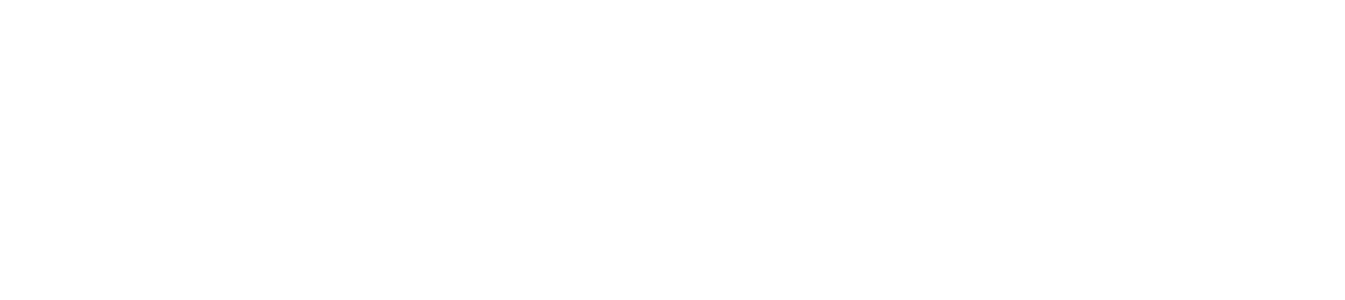
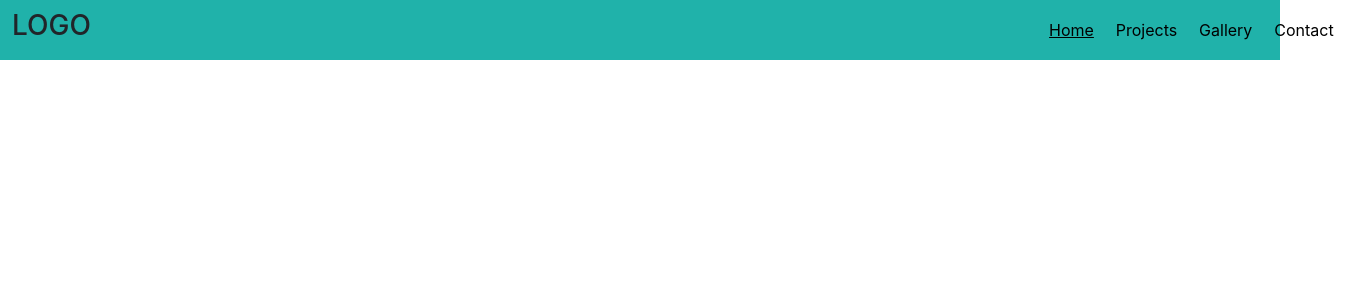
Before and after one commit to able24/My_React_Portfolio, a React (Create React App) app in the folder my-portfolio/: page / in a window 1280 px wide. Shown: the top 300 px of the page, 1345 px wide, since content can reach past the window. Built offline with nearby package versions, Linux system fonts and the light colour scheme.

Commit message:
created different pages and components and styled header

```diff
--- a/my-portfolio/package.json
+++ b/my-portfolio/package.json
@@ -8,6 +8,7 @@
     "@testing-library/user-event": "^13.5.0",
     "react": "^18.2.0",
     "react-dom": "^18.2.0",
+    "react-router-dom": "^6.8.1",
     "react-scripts": "5.0.1",
     "web-vitals": "^2.1.4"
   },
--- a/my-portfolio/public/index.html
+++ b/my-portfolio/public/index.html
@@ -1,14 +1,16 @@
 <!DOCTYPE html>
 <html lang="en">
+
 <head>
   <meta charset="utf-8" />
   <link rel="icon" href="%PUBLIC_URL%/favicon.ico" />
   <meta name="viewport" content="width=device-width, initial-scale=1" />
   <meta name="theme-color" content="#000000" />
-    <meta
-      name="description"
-      content="Web site created using create-react-app"
-    />
+  <meta name="description" content="Web site created using create-react-app" />
+
+  <link rel="stylesheet" href="https://cdn.jsdelivr.net/npm/bootstrap@5.2.3/dist/css/bootstrap.min.css"
+    integrity="sha384-rbsA2VBKQhggwzxH7pPCaAqO46MgnOM80zW1RWuH61DGLwZJEdK2Kadq2F9CUG65" crossorigin="anonymous">
+
   <link rel="apple-touch-icon" href="%PUBLIC_URL%/logo192.png" />
   <!--
       manifest.json provides metadata used when your web app is installed on a
@@ -24,8 +26,10 @@
       work correctly both with client-side routing and a non-root public URL.
       Learn how to configure a non-root public URL by running `npm run build`.
     -->
+
   <title>My Portfolio</title>
 </head>
+
 <body>
   <noscript>You need to enable JavaScript to run this app.</noscript>
   <div id="root"></div>
@@ -40,4 +44,5 @@
       To create a production bundle, use `npm run build` or `yarn build`.
     -->
 </body>
+
 </html>
--- a/my-portfolio/src/App.js
+++ b/my-portfolio/src/App.js
@@ -1,10 +1,24 @@
-
+import {Routes, Route} from 'react-router-dom';
+import Home from './pages/Home';
+import Project from './pages/Project';
+import ProjectGallery from './pages/ProjectGallery';
+import Contact from './pages/Contact';
+import Footer from './components/Footer';
 
 function App() {
   return (
-    <div>
+    <>
 
-    </div>
+    <Routes>
+      <Route path="/" element = {<Home />} />
+      <Route path="/project" element = {<Project />} />
+      <Route path="/projectgallery" element = {<ProjectGallery />} />
+      <Route path="/contact" element = {<Contact />} />
+    </Routes>
+
+    <Footer />
+
+    </>
   );
 }
 
--- /dev/null
+++ b/my-portfolio/src/components/Footer.js
@@ -0,0 +1,12 @@
+
+
+function Footer() {
+  return (
+    <>
+
+
+    </>
+  );
+}
+
+export default Footer;
--- /dev/null
+++ b/my-portfolio/src/components/Header.css
@@ -0,0 +1,31 @@
+/* RESETS */
+
+* {
+    margin: 0;
+    padding: 0;
+}
+
+body {
+    box-sizing: border-box;
+}
+
+.container-fluid {
+    display: flex;
+    align-items: center;
+    justify-content: space-between;
+    background-color: lightseagreen;
+    height: 60px;
+    width: 100%;
+}
+
+.link {
+    color: black;
+    margin-right: 5%;
+    text-decoration: none;
+    padding-right: 5%;
+
+}
+
+.active {
+    text-decoration: underline;
+}
--- /dev/null
+++ b/my-portfolio/src/components/Header.js
@@ -0,0 +1,18 @@
+import {NavLink} from 'react-router-dom';
+import './Header.css';
+
+function Header() {
+  return (
+    <header className= "container-fluid">
+      <h3>LOGO</h3>
+      <nav className = "navbar navbar-expand-md">
+        <NavLink to="/" className = "link">Home</NavLink>
+        <NavLink to="/project" className = "link">Projects</NavLink>
+        <NavLink to="/projectgallery" className = "link">Gallery</NavLink>
+        <NavLink to="/contact" className = "link">Contact</NavLink>
+      </nav>
+    </header>
+  );
+}
+
+export default Header;
--- a/my-portfolio/src/index.js
+++ b/my-portfolio/src/index.js
@@ -1,3 +1,4 @@
+import {HashRouter} from 'react-router-dom';
 import React from 'react';
 import ReactDOM from 'react-dom/client';
 import './index.css';
@@ -7,6 +8,8 @@
 const root = ReactDOM.createRoot(document.getElementById('root'));
 root.render(
   <React.StrictMode>
-    <App />
+    <HashRouter>
+      <App />
+    </HashRouter>
   </React.StrictMode>
 );
--- /dev/null
+++ b/my-portfolio/src/pages/Contact.js
@@ -0,0 +1,15 @@
+import Header from '../components/Header';
+import Footer from '../components/Footer';
+
+function Contact() {
+  return (
+    <>
+    <Header />
+
+    <Footer />
+
+    </>
+  );
+}
+
+export default Contact;
--- /dev/null
+++ b/my-portfolio/src/pages/Home.js
@@ -0,0 +1,15 @@
+import Header from '../components/Header';
+import Footer from '../components/Footer';
+
+function Home() {
+  return (
+    <>
+    <Header />
+
+    <Footer />
+
+    </>
+  );
+}
+
+export default Home;
--- /dev/null
+++ b/my-portfolio/src/pages/Project.js
@@ -0,0 +1,15 @@
+import Header from '../components/Header';
+import Footer from '../components/Footer';
+
+function Project() {
+  return (
+    <>
+    <Header />
+
+    <Footer />
+
+    </>
+  );
+}
+
+export default Project;
--- /dev/null
+++ b/my-portfolio/src/pages/ProjectGallery.js
@@ -0,0 +1,15 @@
+import Header from '../components/Header';
+import Footer from '../components/Footer';
+
+function ProjectGallery() {
+  return (
+    <>
+    <Header />
+
+    <Footer />
+
+    </>
+  );
+}
+
+export default ProjectGallery;
```
Also changed, not shown: 1 other file (tests, documents, lock files or other folders). Lines whose indentation alone changed are shown as unchanged.
